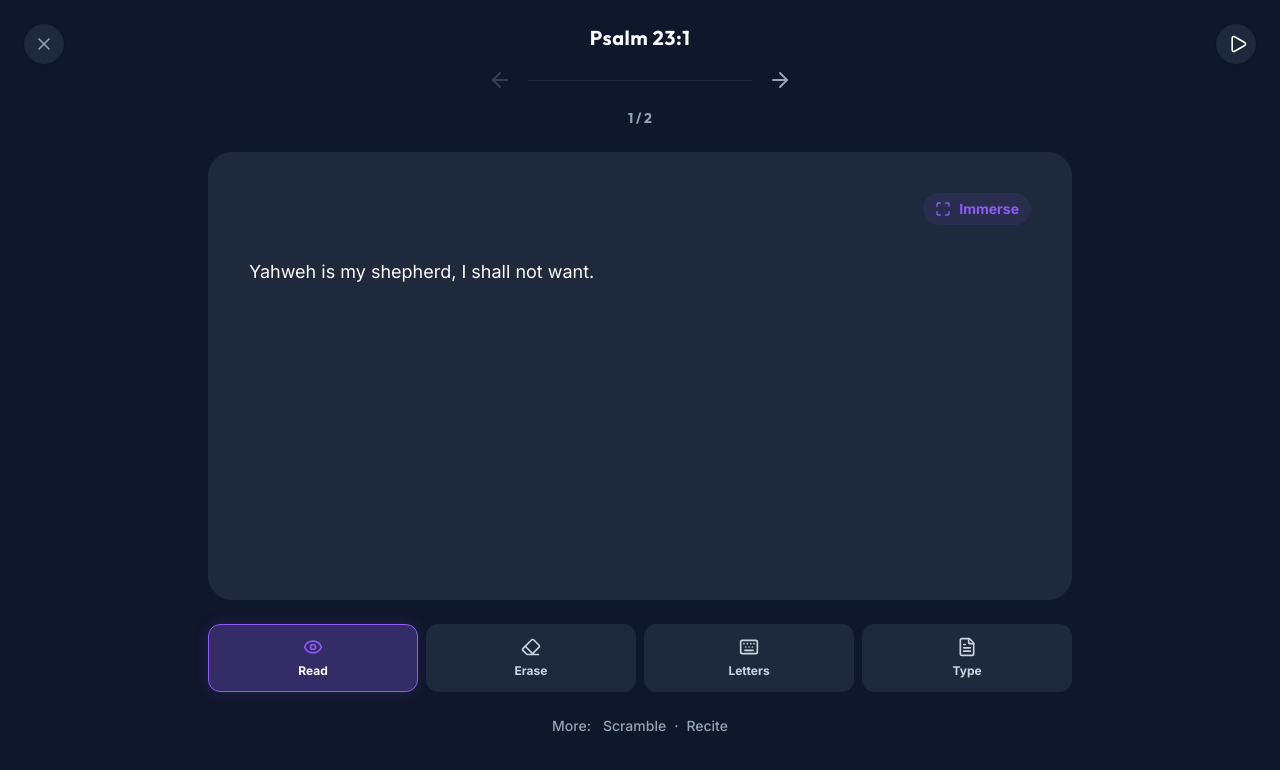
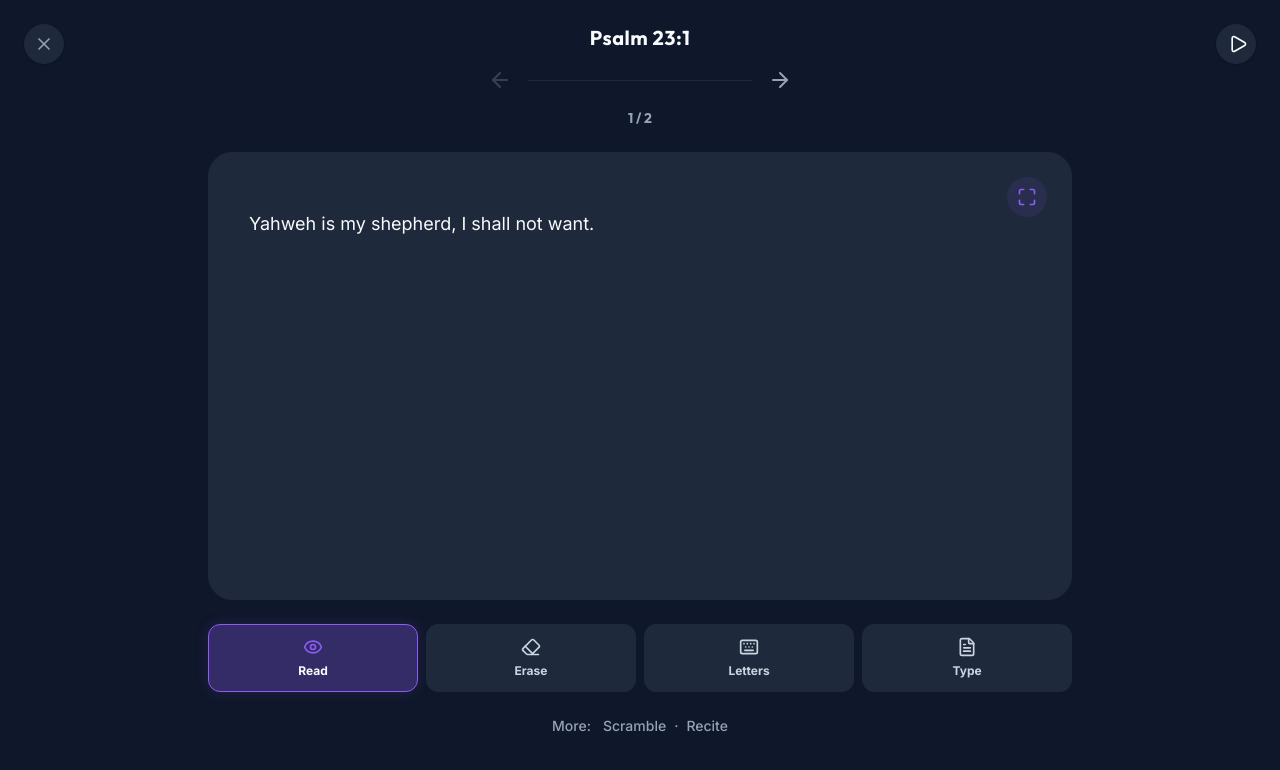
Before and after one commit to Kanakaiah/kanakaiah.github.io, a React (Vite) app: page /#/practice in a window 1280 px wide. Shown: the top 770 px of the page. Built offline with nearby package versions, Linux system fonts and the light colour scheme.

Commit message:
UI: Absolute position Immerse and Hint buttons to the top right corner of the workspace

```diff
--- a/src/screens/Practice.tsx
+++ b/src/screens/Practice.tsx
@@ -425,44 +425,43 @@ export const Practice: React.FC = () => {
         {/* Display Board (Workspace) */}
         <div className={`bg-card border border-card-border rounded-3xl p-6 lg:p-10 relative flex-1 flex flex-col ${isImmersed ? 'border-none bg-transparent w-full max-w-3xl' : 'shadow-none mb-6'}`}>
           <div className="flex-1 flex flex-col">
-            <div className={`flex items-center mb-4 ${isImmersed ? 'justify-center' : 'justify-end'} min-h-[2rem]`}>
             {isImmersed && (
+              <div className="flex items-center justify-center mb-4 min-h-[2rem]">
                 <span
                   className="font-heading font-bold transition-all duration-75 text-secondary"
                   style={{ fontSize: `${1.5 * zoomLevel}rem`, lineHeight: `${2 * zoomLevel}rem` }}
                 >
                   {currentVerse.ref}
                 </span>
+              </div>
             )}
 
             {!isImmersed && activeMode === 'read' && (
               <button
                 onClick={() => setActiveMode('immersed')}
-                  className="flex items-center gap-2 px-3 py-1.5 rounded-full bg-accent/10 text-accent hover:bg-accent hover:text-white transition-colors text-sm font-bold"
+                className="absolute top-4 right-4 lg:top-6 lg:right-6 w-10 h-10 rounded-full flex items-center justify-center bg-accent/10 text-accent hover:bg-accent hover:text-white transition-colors"
                 title="Immerse Reading"
               >
-                  <Maximize className="w-4 h-4" />
-                  <span className="hidden sm:inline">Immerse</span>
+                <Maximize className="w-5 h-5" />
               </button>
             )}
 
             {!isImmersed && activeMode !== 'read' && (
               <button
                 onClick={handleHintClick}
-                  className={`flex items-center gap-2 px-3 py-1.5 rounded-full transition-colors text-sm font-bold
-                    ${hintLevel > 0 ? 'bg-accent text-white' : 'bg-accent/10 text-accent hover:bg-accent hover:text-white'}`}
+                className={`absolute top-4 right-4 lg:top-6 lg:right-6 w-10 h-10 rounded-full flex items-center justify-center transition-colors shadow-sm
+                  ${hintLevel > 0 ? 'bg-accent text-white' : 'bg-card border border-card-border text-muted hover:text-primary hover:bg-card-hover'}`}
+                title={hintLevel === 0 ? 'Show Hint' : hintLevel < 4 ? 'More Hint' : 'Hide Hint'}
               >
-                  <HelpCircle className="w-4 h-4" />
-                  <span className="hidden sm:inline">
-                    {hintLevel === 0 ? 'Show Hint' : hintLevel < 4 ? 'More Hint' : 'Hide Hint'}
-                  </span>
+                <HelpCircle className="w-5 h-5" />
               </button>
             )}
+
+            <div className="mt-4">
+              {!isImmersed && activeMode !== 'read' && renderProgressiveHint()}
             </div>
 
-            {!isImmersed && activeMode !== 'read' && renderProgressiveHint()}
-
-            <div key={activeMode} className="flex-1 animate-in fade-in zoom-in-95 duration-300 flex flex-col justify-start mt-4">
+            <div key={activeMode} className="flex-1 animate-in fade-in zoom-in-95 duration-300 flex flex-col justify-start">
               {renderWorkspace()}
             </div>
           </div>
```
Lines whose indentation alone changed are shown as unchanged.
